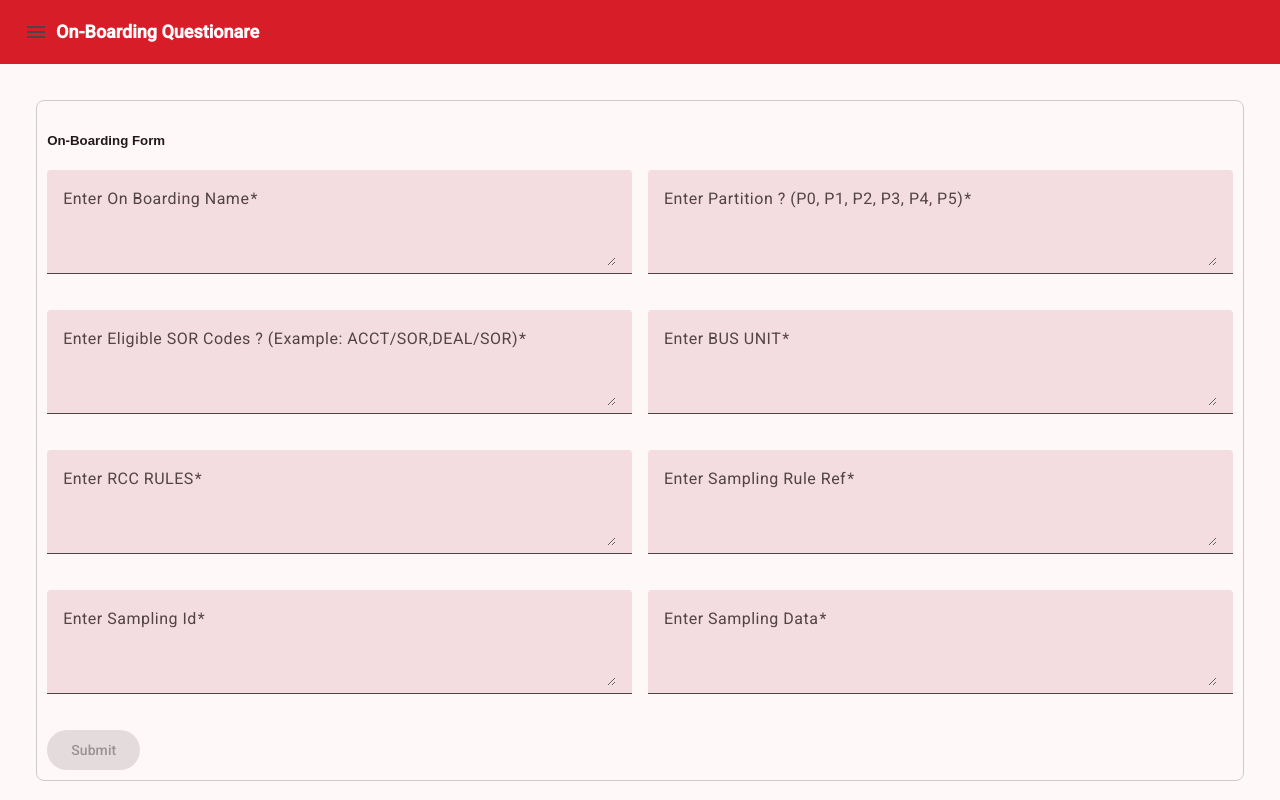
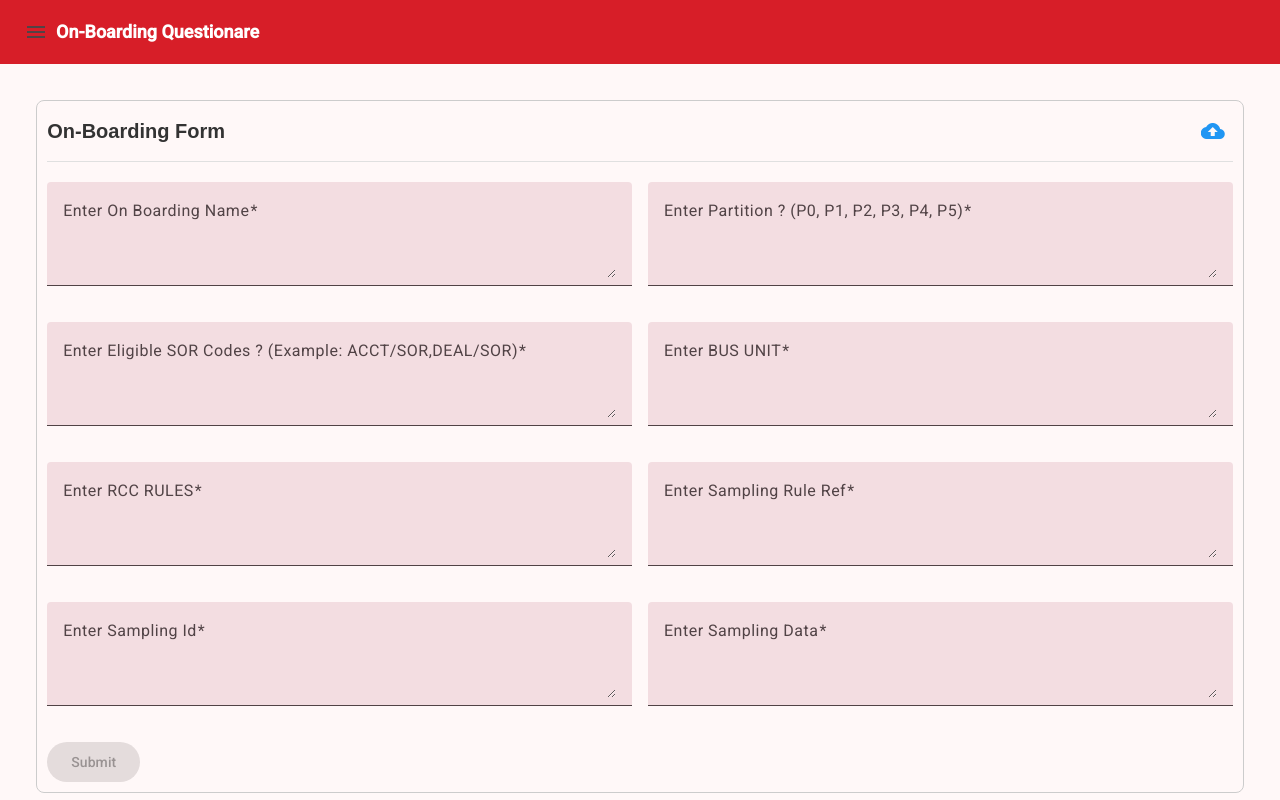
Before and after one commit to pathaalok/on-boarding-automation, an Angular app in the folder on-boarding-ui/: page /on-board-questionare in a window 1280 px wide. Built offline with nearby package versions, Linux system fonts and the light colour scheme.

Commit message:
side panel changes

```diff
--- a/on-boarding-ui/src/app/file-upload/file-upload.component.ts
+++ b/on-boarding-ui/src/app/file-upload/file-upload.component.ts
@@ -309,4 +309,15 @@ export class FileUploadComponent implements OnInit {
   isEditing(fileName: string): boolean {
     return this.editingFileName === fileName;
   }
+
+  // Side panel functionality
+  showSidePanel = false;
+
+  openSidePanel(): void {
+    this.showSidePanel = true;
+  }
+
+  closeSidePanel(): void {
+    this.showSidePanel = false;
+  }
 }
--- a/on-boarding-ui/src/app/on-board-questionare-manual/on-board-questionare-manual.component.html
+++ b/on-boarding-ui/src/app/on-board-questionare-manual/on-board-questionare-manual.component.html
@@ -1,8 +1,16 @@
 
 
 <div class="chat-window">
-  <div>
+  <div class="header-section">
     <h5>On-Boarding Form</h5>
+    <button
+      mat-icon-button
+      (click)="openSidePanel()"
+      class="upload-button"
+      matTooltip="Upload Files"
+    >
+      <mat-icon>cloud_upload</mat-icon>
+    </button>
   </div>
   <form class="questions-form" [formGroup]="formGroup">
     <div class="row" *ngFor="let i of [].constructor(questions.length / 2); let rowIndex = index">
@@ -23,6 +31,23 @@
       Submit
     </button>
   </form>
+</div>
 
-
+<!-- Side Panel Overlay -->
+<div class="side-panel-overlay" *ngIf="showSidePanel" (click)="closeSidePanel()">
+  <div class="side-panel" (click)="$event.stopPropagation()">
+    <div class="side-panel-header">
+      <h3>File Upload</h3>
+      <button
+        mat-icon-button
+        (click)="closeSidePanel()"
+        class="close-button"
+      >
+        <mat-icon>close</mat-icon>
+      </button>
+    </div>
+    <div class="side-panel-content">
+      <app-file-upload></app-file-upload>
+    </div>
   </div>
+</div>
--- a/on-boarding-ui/src/app/on-board-questionare-manual/on-board-questionare-manual.component.scss
+++ b/on-boarding-ui/src/app/on-board-questionare-manual/on-board-questionare-manual.component.scss
@@ -5,6 +5,32 @@
     padding: 10px;
     border-radius: 8px;
     font-family: Arial;
+  }
+
+  .header-section {
+    display: flex;
+    justify-content: space-between;
+    align-items: center;
+    margin-bottom: 20px;
+    padding-bottom: 10px;
+    border-bottom: 1px solid #e0e0e0;
+
+    h5 {
+      margin: 0;
+      font-size: 20px;
+      font-weight: 600;
+      color: #333;
+    }
+  }
+
+  .upload-button {
+    color: #2196f3;
+    transition: all 0.3s ease;
+
+    &:hover {
+      background: rgba(33, 150, 243, 0.1);
+      transform: scale(1.1);
+    }
   }
 
 
@@ -21,3 +47,92 @@
   .full-width {
     width: 100%;
   }
+
+  // Side Panel Styles
+  .side-panel-overlay {
+    position: fixed;
+    top: 0;
+    left: 0;
+    width: 100%;
+    height: 100%;
+    background: rgba(0, 0, 0, 0.5);
+    z-index: 1000;
+    display: flex;
+    justify-content: flex-end;
+    animation: fadeIn 0.3s ease;
+  }
+
+  .side-panel {
+    width: 80%;
+    height: 100%;
+    background: white;
+    box-shadow: -4px 0 20px rgba(0, 0, 0, 0.15);
+    display: flex;
+    flex-direction: column;
+    animation: slideIn 0.3s ease;
+  }
+
+  .side-panel-header {
+    display: flex;
+    justify-content: space-between;
+    align-items: center;
+    padding: 20px;
+    border-bottom: 1px solid #e0e0e0;
+    background: #f8f9fa;
+
+    h3 {
+      margin: 0;
+      font-size: 24px;
+      font-weight: 600;
+      color: #333;
+    }
+  }
+
+  .close-button {
+    color: #666;
+    transition: all 0.3s ease;
+
+    &:hover {
+      color: #f44336;
+      background: rgba(244, 67, 54, 0.1);
+      transform: scale(1.1);
+    }
+  }
+
+  .side-panel-content {
+    flex: 1;
+    overflow-y: auto;
+    padding: 20px;
+  }
+
+  // Animations
+  @keyframes fadeIn {
+    from {
+      opacity: 0;
+    }
+    to {
+      opacity: 1;
+    }
+  }
+
+  @keyframes slideIn {
+    from {
+      transform: translateX(100%);
+    }
+    to {
+      transform: translateX(0);
+    }
+  }
+
+  // Responsive Design
+  @media (max-width: 768px) {
+    .side-panel {
+      width: 100%;
+    }
+
+    .header-section {
+      flex-direction: column;
+      gap: 10px;
+      align-items: flex-start;
+    }
+  }
--- a/on-boarding-ui/src/app/on-board-questionare-manual/on-board-questionare-manual.component.ts
+++ b/on-boarding-ui/src/app/on-board-questionare-manual/on-board-questionare-manual.component.ts
@@ -4,9 +4,11 @@ import { MatStepperModule } from '@angular/material/stepper';
 import { MatFormFieldModule } from '@angular/material/form-field';
 import { MatInputModule } from '@angular/material/input';
 import { MatButtonModule } from '@angular/material/button';
+import { MatIconModule } from '@angular/material/icon';
 import { CommonModule } from '@angular/common';
 import { HttpClient } from '@angular/common/http';
 import { MatSnackBar } from '@angular/material/snack-bar';
+import { FileUploadComponent } from '../file-upload/file-upload.component';
 
 @Component({
   selector: 'app-on-board-questionare-manual',
@@ -17,7 +19,9 @@ import { MatSnackBar } from '@angular/material/snack-bar';
     MatFormFieldModule,
     MatInputModule,
     MatButtonModule,
-    ReactiveFormsModule
+    MatIconModule,
+    ReactiveFormsModule,
+    FileUploadComponent
   ],
   templateUrl: './on-board-questionare-manual.component.html',
   styleUrls: ['./on-board-questionare-manual.component.scss'],
@@ -89,4 +93,15 @@ export class  OnBoardQuestionareManualComponent implements OnInit {
     });
   }
 
+  // Side panel functionality
+  showSidePanel = false;
+
+  openSidePanel(): void {
+    this.showSidePanel = true;
+  }
+
+  closeSidePanel(): void {
+    this.showSidePanel = false;
+  }
+
 }
```
